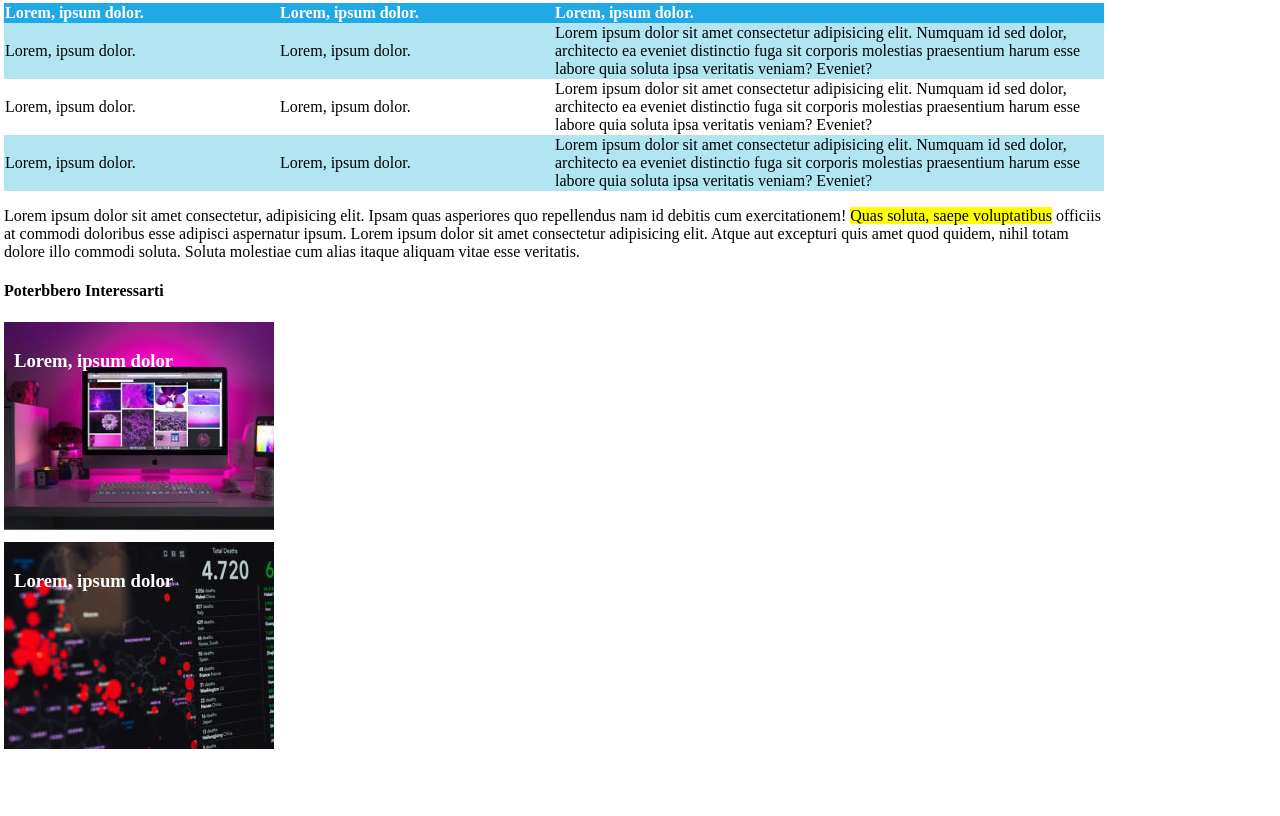
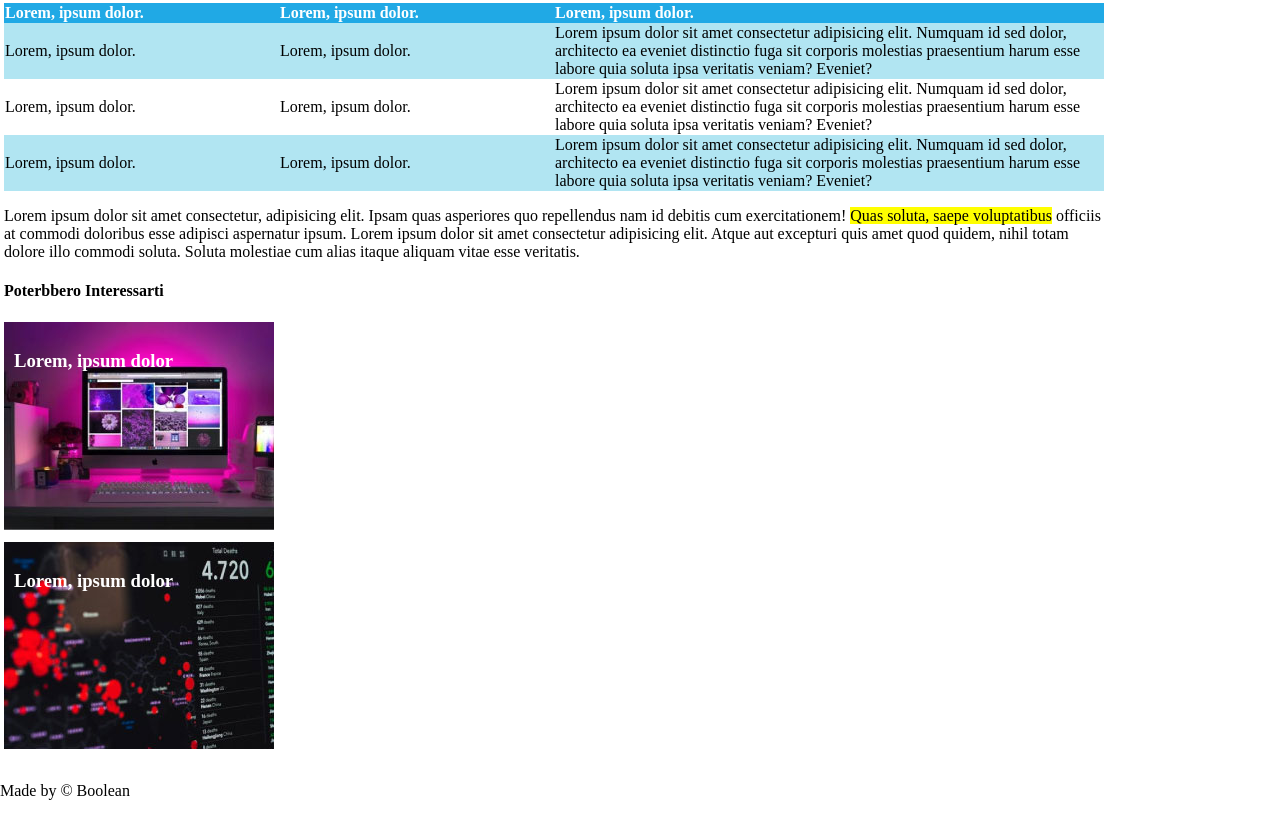
Before and after one commit to JardiinWD/60_html, a plain HTML site: page htmlcss-booleaner/index.html in a window 1280 px wide. Shown: the part 861-1677 px from the top of the page. Before the commit the page ends 1627 px from the top, so only its background shows below. Drawn offline with Linux system fonts and the light colour scheme.

Commit message:
Add site footer the booleaner

```diff
--- a/htmlcss-booleaner/index.html
+++ b/htmlcss-booleaner/index.html
@@ -150,7 +150,9 @@
     <!-- /.related -->
   </main>
   <!-- /#site_main -->
-  <footer id="site_footer"></footer>
+  <footer id="site_footer">
+    <p>Made by &copy; Boolean</p>
+  </footer>
   <!-- /#site_footer -->
 </body>
 
```
